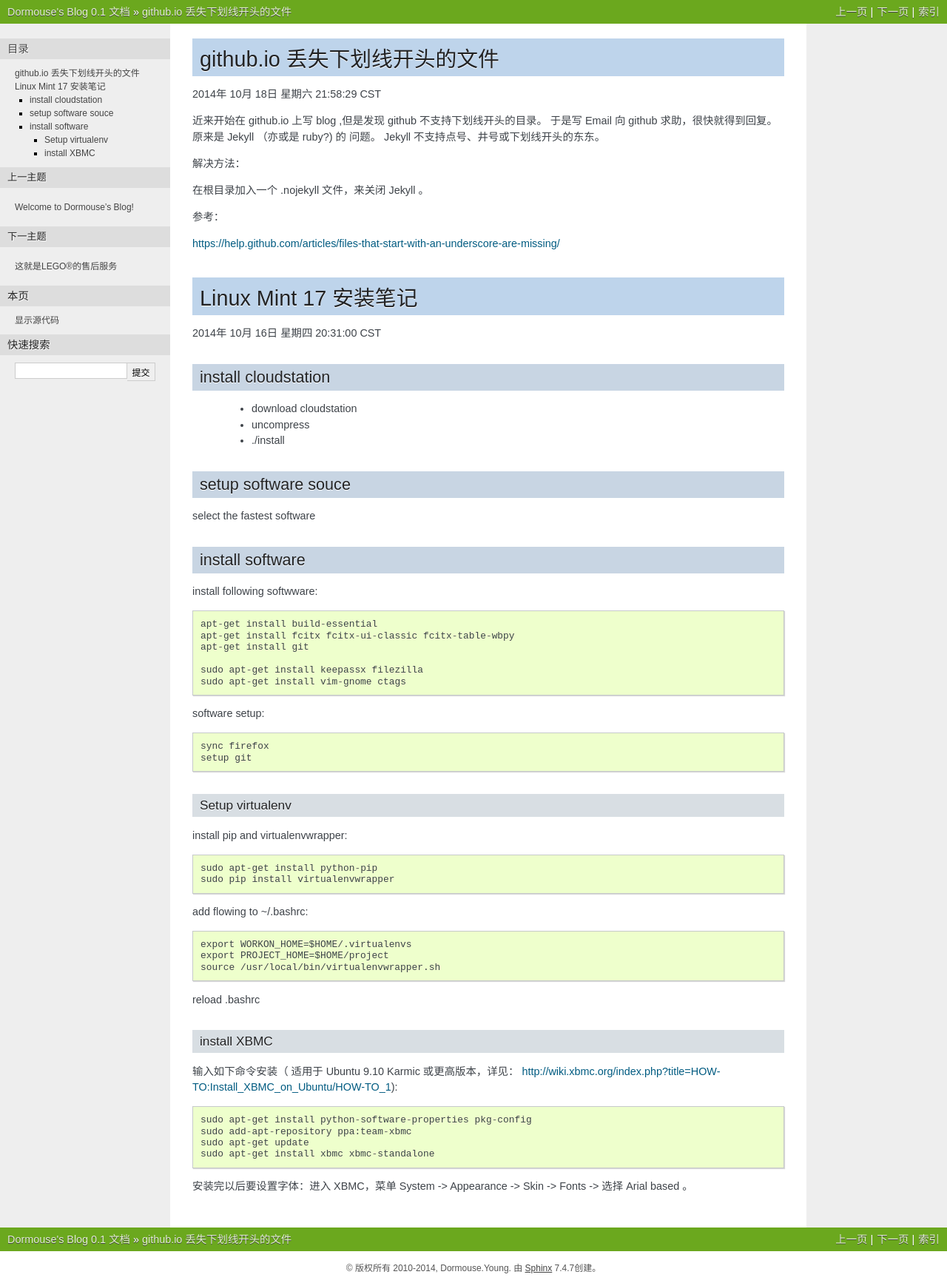
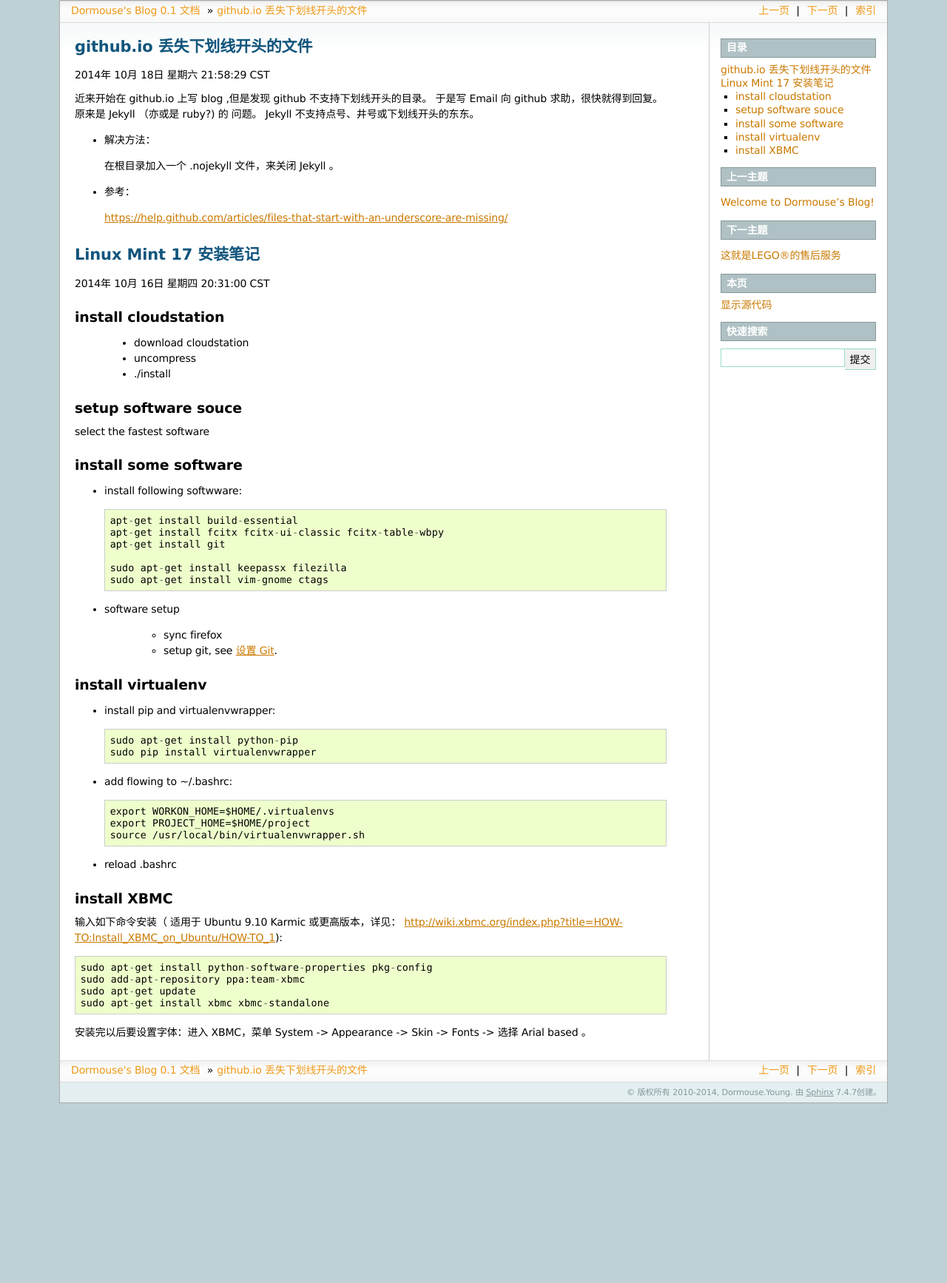
Before and after one commit to dormouse/blog, a Sphinx documentation site: the page built from source/2014.rst, in a window 1280 px wide. Shown: the whole page at 74% size. Built offline with Sphinx 7.4.7, drawn with Linux system fonts in a browser that asks for light colours; after the commit the page ends 1491 px from its top, so only the background shows below that.

Commit message:
change theme

```diff
--- a/source/2014.rst
+++ b/source/2014.rst
@@ -8,13 +8,13 @@
 于是写 Email 向 github 求助，很快就得到回复。原来是 Jekyll （亦或是 ruby?) 的
 问题。 Jekyll 不支持点号、井号或下划线开头的东东。
 
-解决方法：
+* 解决方法：
 
-在根目录加入一个 .nojekyll 文件，来关闭 Jekyll 。
+ 在根目录加入一个 .nojekyll 文件，来关闭 Jekyll 。
 
-参考：
+* 参考：
 
-https://help.github.com/articles/files-that-start-with-an-underscore-are-missing/
+ https://help.github.com/articles/files-that-start-with-an-underscore-are-missing/
 
 ======================
 Linux Mint 17 安装笔记
@@ -33,10 +33,10 @@
 ====================
 select the fastest software
 
-install software
-================
+install some software
+=====================
 
-install following softwware::
+* install following softwware::
 
     apt-get install build-essential
     apt-get install fcitx fcitx-ui-classic fcitx-table-wbpy
@@ -45,30 +45,31 @@
     sudo apt-get install keepassx filezilla
     sudo apt-get install vim-gnome ctags
 
-software setup::
+* software setup
 
-    sync firefox
-    setup git
+    * sync firefox
 
-Setup virtualenv
------------------
+    * setup git, see :ref:`setup_git`.
 
-install pip and virtualenvwrapper::
+install virtualenv
+==================
+
+* install pip and virtualenvwrapper::
 
     sudo apt-get install python-pip
     sudo pip install virtualenvwrapper
 
-add flowing to ~/.bashrc::
+* add flowing to ~/.bashrc::
 
     export WORKON_HOME=$HOME/.virtualenvs
     export PROJECT_HOME=$HOME/project
     source /usr/local/bin/virtualenvwrapper.sh
 
-reload .bashrc
+* reload .bashrc
 
 
 install XBMC
--------------
+============
 
 输入如下命令安装（ 适用于 Ubuntu 9.10 Karmic 或更高版本，详见：
 http://wiki.xbmc.org/index.php?title=HOW-TO:Install_XBMC_on_Ubuntu/HOW-TO_1)::
--- a/source/conf.py
+++ b/source/conf.py
@@ -91,7 +91,7 @@
 
 # The theme to use for HTML and HTML Help pages.  See the documentation for
 # a list of builtin themes.
-html_theme = 'nature'
+html_theme = 'sphinxdoc'
 
 # Theme options are theme-specific and customize the look and feel of a theme
 # further.  For a list of options available for each theme, see the
--- a/source/git.rst
+++ b/source/git.rst
@@ -63,6 +63,8 @@
 
 使用 Github
 ============
+
+.. _setup_git:
 
 设置 Git
 ---------
```
